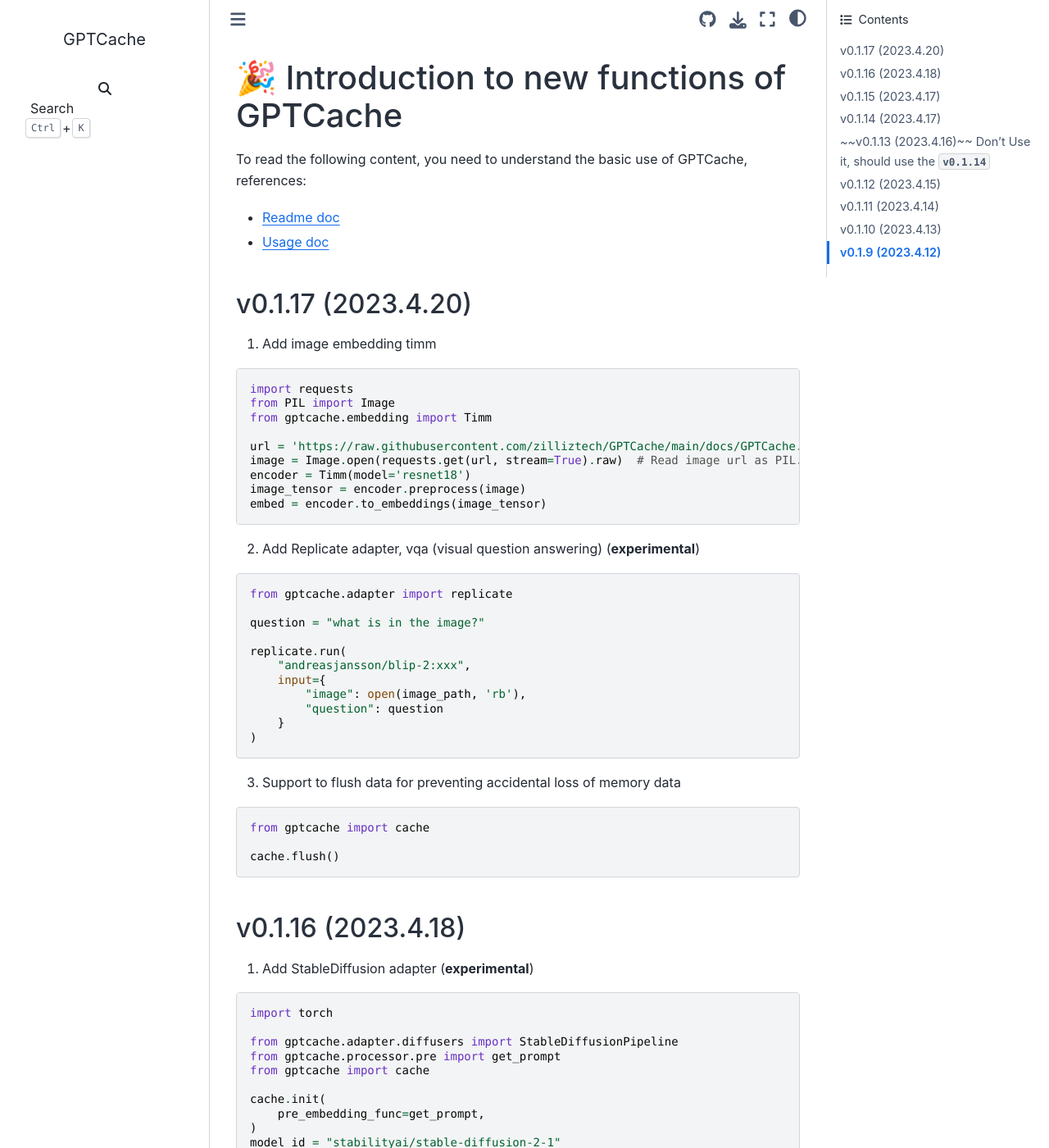
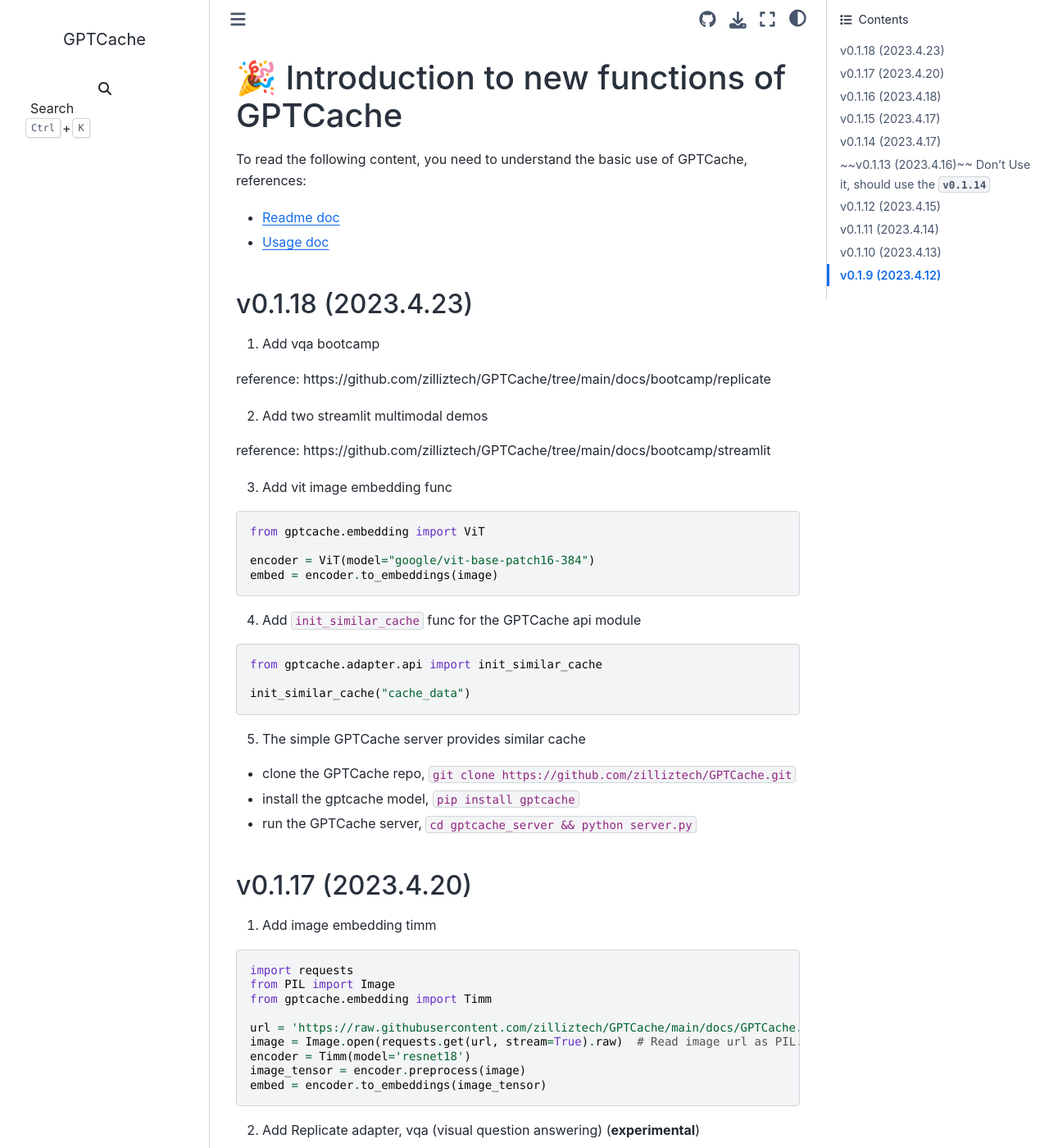
Before and after one commit to zilliztech/GPTCache, a Sphinx documentation site: the page built from docs/release_note.md, in a window 1280 px wide and 1400 px high. Shown: the whole window at 82% size. Built offline with Sphinx 7.4.7 and the Sphinx Book theme 1.1.4, drawn with Linux system fonts in a browser that asks for light colours; the version number is read from the project's files by our own code.

Commit message:
Update the version to `0.1.18`
Signed-off-by: SimFG <bang.fu@zilliz.com>

````diff
--- a/docs/release_note.md
+++ b/docs/release_note.md
@@ -4,6 +4,39 @@
 
 - [Readme doc](https://github.com/zilliztech/GPTCache)
 - [Usage doc](https://github.com/zilliztech/GPTCache/blob/main/docs/usage.md)
+
+## v0.1.18 (2023.4.23)
+
+1. Add vqa bootcamp
+
+reference: https://github.com/zilliztech/GPTCache/tree/main/docs/bootcamp/replicate
+
+2. Add two streamlit multimodal demos
+
+reference: https://github.com/zilliztech/GPTCache/tree/main/docs/bootcamp/streamlit
+
+3. Add vit image embedding func
+
+```python
+from gptcache.embedding import ViT
+
+encoder = ViT(model="google/vit-base-patch16-384")
+embed = encoder.to_embeddings(image)
+```
+
+4. Add `init_similar_cache` func for the GPTCache api module
+
+```python
+from gptcache.adapter.api import init_similar_cache
+
+init_similar_cache("cache_data")
+```
+
+5. The simple GPTCache server provides similar cache
+
+- clone the GPTCache repo, `git clone https://github.com/zilliztech/GPTCache.git`
+- install the gptcache model, `pip install gptcache`
+- run the GPTCache server, `cd gptcache_server && python server.py`
 
 ## v0.1.17 (2023.4.20)
 
--- a/setup.py
+++ b/setup.py
@@ -17,7 +17,7 @@
 setuptools.setup(
     name="gptcache",
     packages=find_packages(),
-    version="0.1.17",
+    version="0.1.18",
     author="SimFG",
     author_email="bang.fu@zilliz.com",
     description="GPTCache, a powerful caching library that can be used to speed up and lower the cost of chat "
````
Also changed, not shown: 1 other file.
